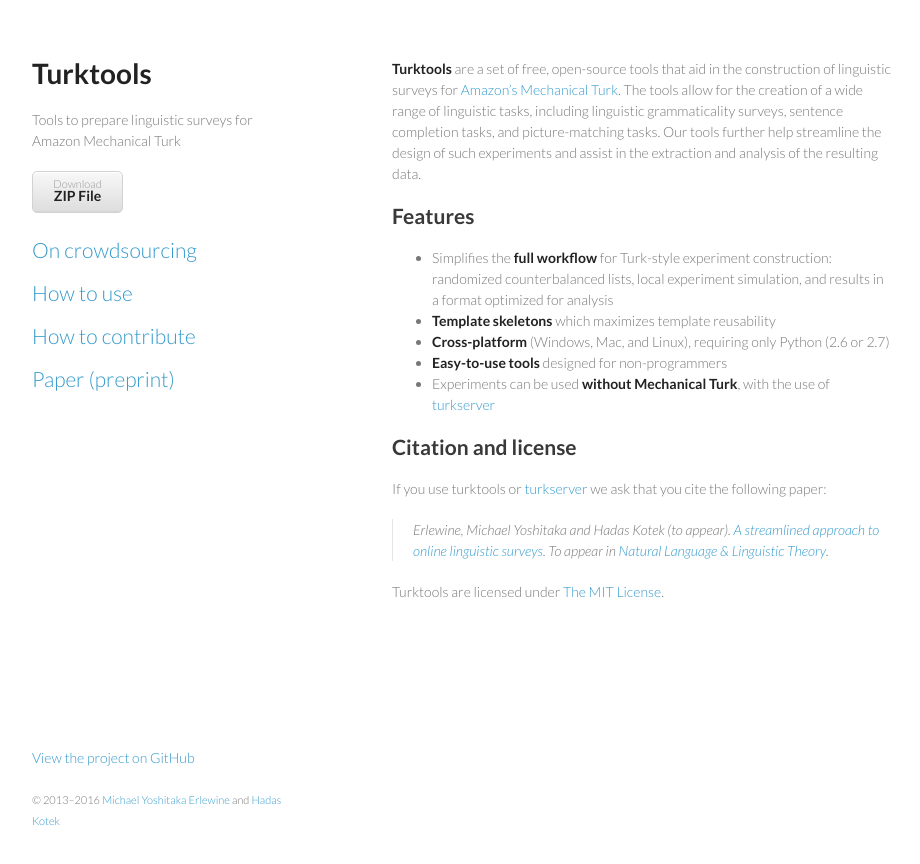
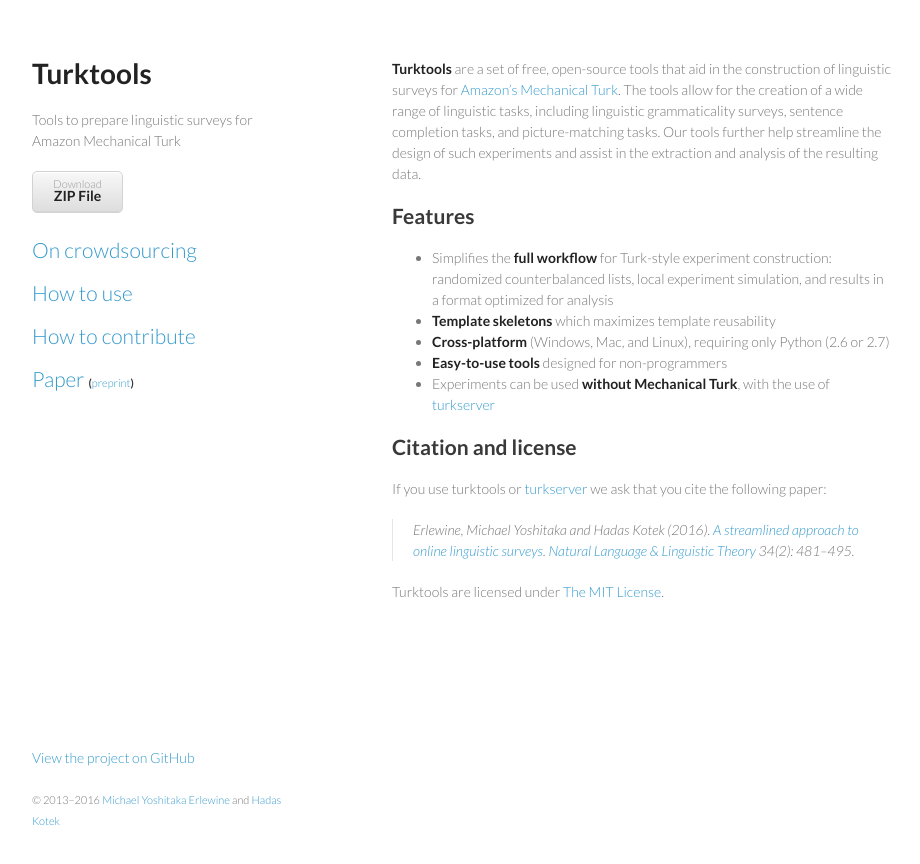
Before and after one commit to mitcho/turktools, a Jekyll site: the page built from index.md, in a window 1280 px wide. Shown: the top 864 px of the page, without its empty margins (178-1098 px from the left). Built offline with Jekyll 4.4.1, drawn with Linux system fonts in a browser that asks for light colours.

```diff
--- a/_layouts/default.html
+++ b/_layouts/default.html
@@ -41,7 +41,7 @@
 
 			<h2><a href="/contribute">How to contribute</a></h2>
 
-			<h2><a href="http://link.springer.com/article/10.1007/s11049-015-9305-9">Paper</a> <a href="http://ling.auf.net/lingbuzz/001802/current.pdf">(preprint)</a></h2>
+			<h2><a href="http://link.springer.com/article/10.1007/s11049-015-9305-9">Paper</a> <small>(<a href="http://ling.auf.net/lingbuzz/001802/current.pdf">preprint</a>)</small></h2>
 			<!--<p><em>Please cite the paper when using the tools</em></p>-->
 
 			</ul>
--- a/index.md
+++ b/index.md
@@ -17,6 +17,6 @@ layout: default
 
 If you use turktools or [turkserver](http://turktools.net/use/server.html) we ask that you cite the following paper:
 
-> Erlewine, Michael Yoshitaka and Hadas Kotek (to appear). [*A streamlined approach to online linguistic surveys*](http://link.springer.com/article/10.1007/s11049-015-9305-9). To appear in [*Natural Language & Linguistic Theory*](http://link.springer.com/journal/11049).
+> Erlewine, Michael Yoshitaka and Hadas Kotek (2016). [*A streamlined approach to online linguistic surveys*](http://link.springer.com/article/10.1007/s11049-015-9305-9). [*Natural Language & Linguistic Theory*](http://link.springer.com/journal/11049) 34(2): 481–495.
 
 Turktools are licensed under [The MIT License](http://www.tldrlegal.com/license/mit-license).
```
